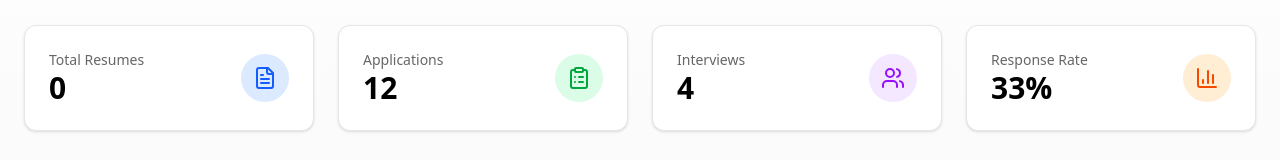
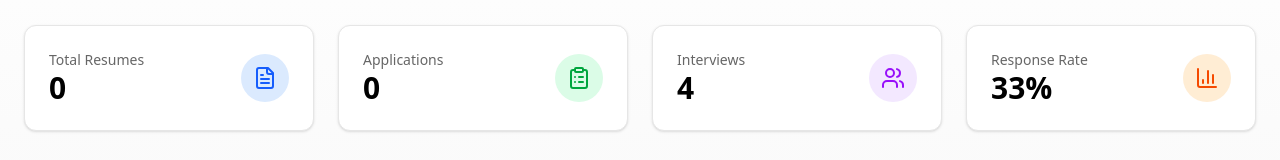
Before and after one commit to dmrock/rezumer, a Next.js app: page /dashboard in a window 1280 px wide. Shown: the part 230-390 px from the top of the page. Built offline with nearby package versions, Linux system fonts and the light colour scheme; no server answers; sample sign-in values are in the browser's storage.

Commit message:
fix: update DashboardClient to fetch applications and display total count

```diff
--- a/src/app/dashboard/dashboard-client.tsx
+++ b/src/app/dashboard/dashboard-client.tsx
@@ -1,26 +1,29 @@
 "use client";
 
+import { useEffect } from "react";
 import { Button } from "@/components/ui/button";
 import { Card } from "@/components/ui/card";
-import Link from "next/link";
 import { PageHeader } from "@/components/shared/page-header";
 import { Plus, FileText, ClipboardList, Users, BarChart3, Wrench } from "lucide-react";
 import { useUser } from "@clerk/nextjs";
-import { useMutation } from "convex/react";
+import { useMutation, useQuery } from "convex/react";
 import { api } from "../../../convex/_generated/api";
 
 export default function DashboardClient() {
   const { user } = useUser();
   const createUser = useMutation(api.users.createUser);
+  const applications = useQuery(api.applications.listApplications) ?? [];
+  const totalApplications = applications.length;
 
   // Sync Clerk user to Convex
-  if (user) {
+  useEffect(() => {
+    if (!user) return;
     createUser({
       clerkId: user.id,
       email: user.primaryEmailAddress?.emailAddress || "",
       name: user.fullName || "",
     });
-  }
+  }, [user?.id, user?.primaryEmailAddress?.emailAddress, user?.fullName, createUser]);
 
   return (
     <div className="p-6">
@@ -58,7 +61,7 @@ export default function DashboardClient() {
             <div className="flex items-center justify-between">
               <div>
                 <p className="text-muted-foreground text-sm font-medium">Applications</p>
-                <p className="text-foreground text-3xl font-bold">12</p>
+                <p className="text-foreground text-3xl font-bold">{totalApplications}</p>
               </div>
               <div className="flex h-12 w-12 items-center justify-center rounded-full bg-green-100 dark:bg-green-500/20">
                 <ClipboardList className="h-6 w-6 text-green-600 dark:text-green-400" />
```
